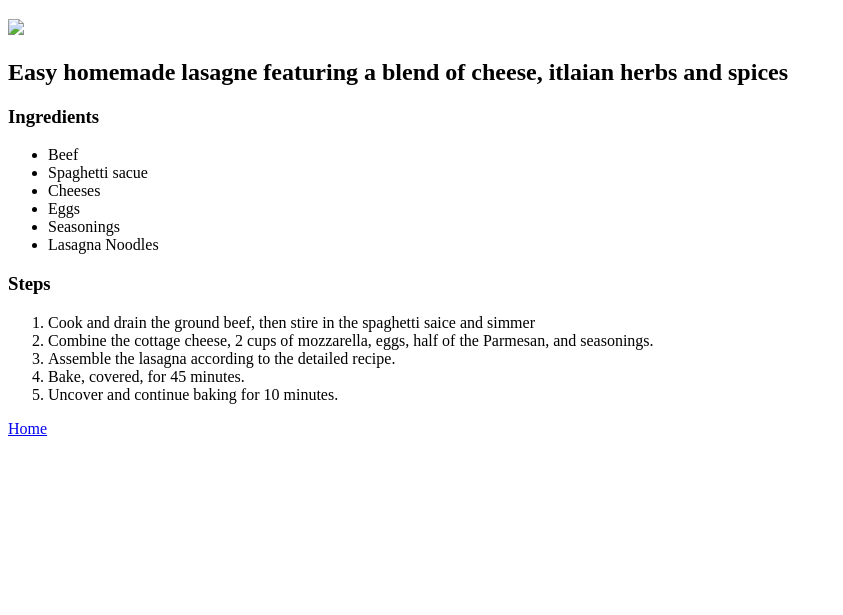
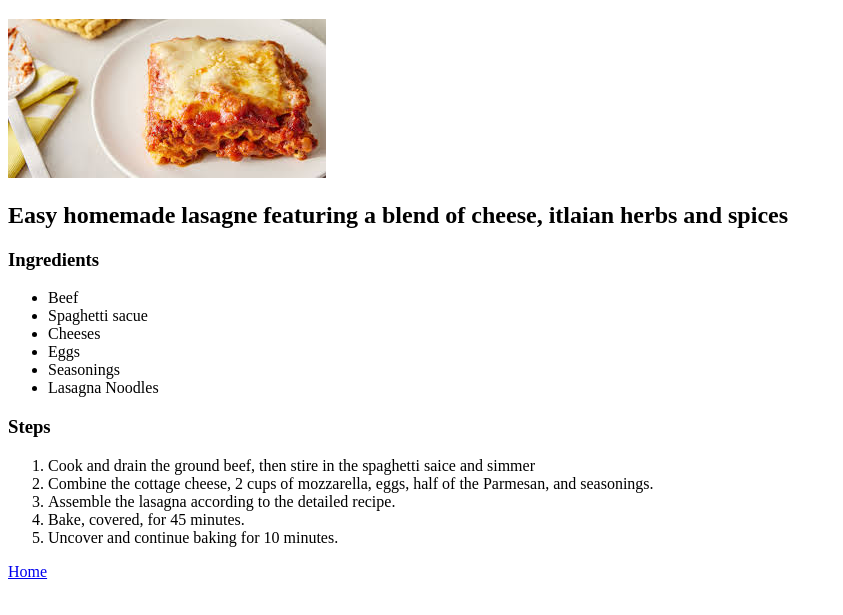
Before and after one commit to Melkias-Abraham/odin-recipes, a plain HTML site: page recipes/lasagna.html in a window 1280 px wide. Shown: the part 61-676 px from the top of the page, without its empty margins (0-843 px from the left). Drawn offline with Linux system fonts and the light colour scheme.

Commit message:
file name update.

```diff
--- a/recipes/lasagna.html
+++ b/recipes/lasagna.html
@@ -7,7 +7,7 @@
 </head>
 <body>
   <h1> Lasagna Recipe</h1>
-  <img src="../photos/lasagna2.jpeg">
+  <img src="../photos/lasagna.jpeg">
   <h2> Easy homemade lasagne featuring a blend of cheese, itlaian herbs and spices</h2>
   <h3> Ingredients </h3>
   <ul>
```
